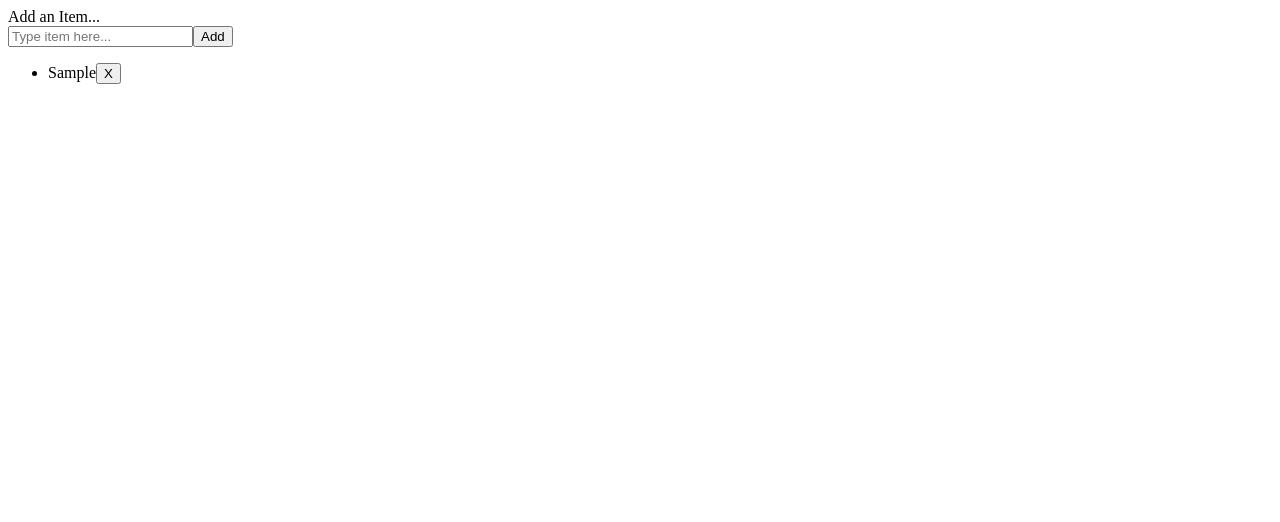
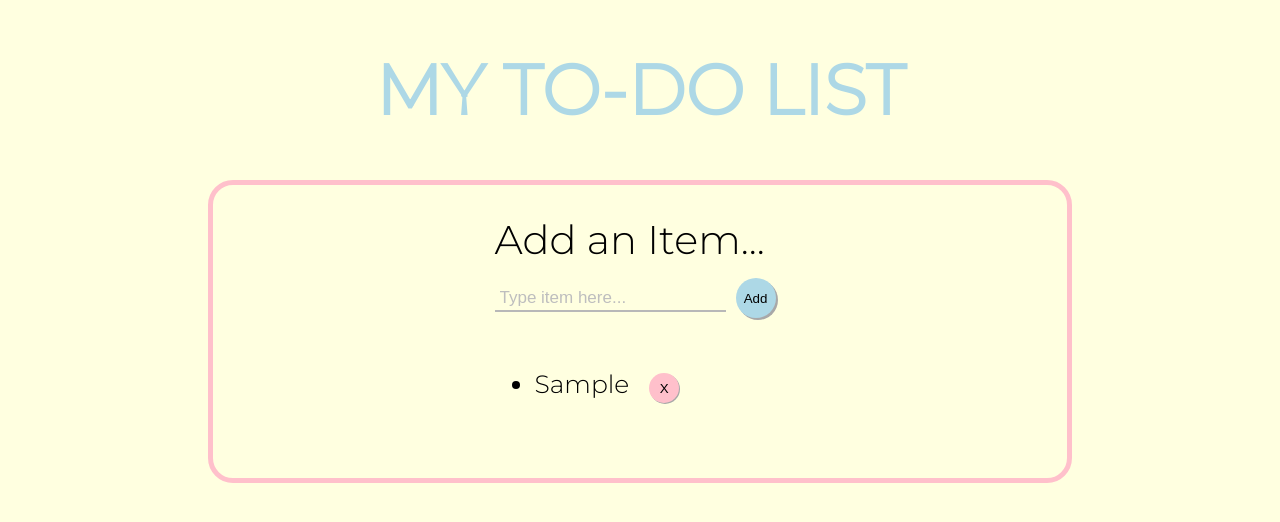
Before and after one commit to cagregoris/to-do-list, a React (Create React App) app: page / in a window 1280 px wide. Both pictures are taken after typing "Sample" into the empty fields and a click on the button "Add". Shown: the top 522 px of the page. Built offline with nearby package versions, Linux system fonts and the light colour scheme.

Commit message:
logic done and some styling

```diff
--- a/src/App.js
+++ b/src/App.js
@@ -1,4 +1,5 @@
 import React, {Component} from "react";
+import './app.css'
 
 class App extends Component {
   constructor(props) {
@@ -37,30 +38,55 @@ class App extends Component {
     });
   }
 
+  deleteItem(id) {
+    //copy current list of items
+    const list = [...this.state.list];
+
+    //filter out item being deleted
+    const updatedList = list.filter(item => item.id !== id);
+
+    this.setState({list: updatedList})
+  }
+
   render() {
     return (
-      <div className="App">
-        <div>
+      <div>
+        <link href="https://fonts.googleapis.com/css2?family=Montserrat:wght@300&display=swap" rel="./app.css"></link>
+
+        <h1 className="app-title">MY TO-DO LIST</h1>
+
+        <div className="container">
+          <div
+            style={{
+              padding: 30,
+              textAlign: "left",
+              maxWidth: 500,
+              margin: "auto"
+            }}
+          >
           Add an Item...
           <br/>
           <input
+          className="input"
           type="text"
           placeholder="Type item here..."
           value={this.state.newItem}
           onChange={e => this.updateInput("newItem", e.target.value)}
           />
           <button
+            className="add-btn btn-floating"
             onClick={() => this.addItem()}
           >
             Add
           </button>
           <br/>
-          <ul>
+          <ul className="list">
             {this.state.list.map(item => {
               return(
                 <li key={item.id}>
                   {item.value}
                   <button
+                  className="btn btn-floating"
                   onClick={() => this.deleteItem(item.id)}
                   >
                     X
@@ -69,6 +95,7 @@ class App extends Component {
               )
             })}
           </ul>
+          </div>
         </div>
       </div>
     )
--- /dev/null
+++ b/src/app.css
@@ -0,0 +1,62 @@
+@import url('https://fonts.googleapis.com/css2?family=Montserrat:wght@300&display=swap');
+
+body{
+  background: lightyellow;
+  font-family: 'Montserrat', sans-serif;
+  font-size: 20px;
+}
+
+.btn{
+  background: pink;
+  margin: 20px;
+  width: 30px;
+  height: 30px;
+  border-radius: 50%;
+  border: none;
+  box-shadow: 1px 1px rgb(168, 168, 168);
+}
+
+.add-btn{
+  background: lightblue;
+  width: 40px;
+  height: 40px;
+  margin: 10px;
+  border-radius: 50%;
+  border: none;
+  box-shadow: 2px 2px rgb(168, 168, 168);
+
+}
+.app-title{
+  text-align: center;
+  color: lightblue;
+  font-size: 70px;
+}
+.container{
+  border: 5px solid pink;
+  border-radius: 25px;
+  margin-left: 200px;
+  margin-right: 200px;
+  display: flex;
+  font-size: 40px;
+}
+
+.input {
+  background: transparent;
+  border: none;
+  border-bottom: 2px solid rgb(184, 184, 184);
+  font-size: 17px;
+  padding: 2px 5px;
+  color: rgb(160, 160, 160);
+}
+
+.input::placeholder {
+  color: rgb(190, 190, 190);
+}
+
+.input:focus {
+  outline: none;
+}
+
+.list {
+  font-size: 25px;
+}
--- a/src/index.js
+++ b/src/index.js
@@ -1,7 +1,6 @@
 import React from 'react';
 import ReactDOM from 'react-dom';
 import App from './App';
-
 
 ReactDOM.render(
     <App />,
```
